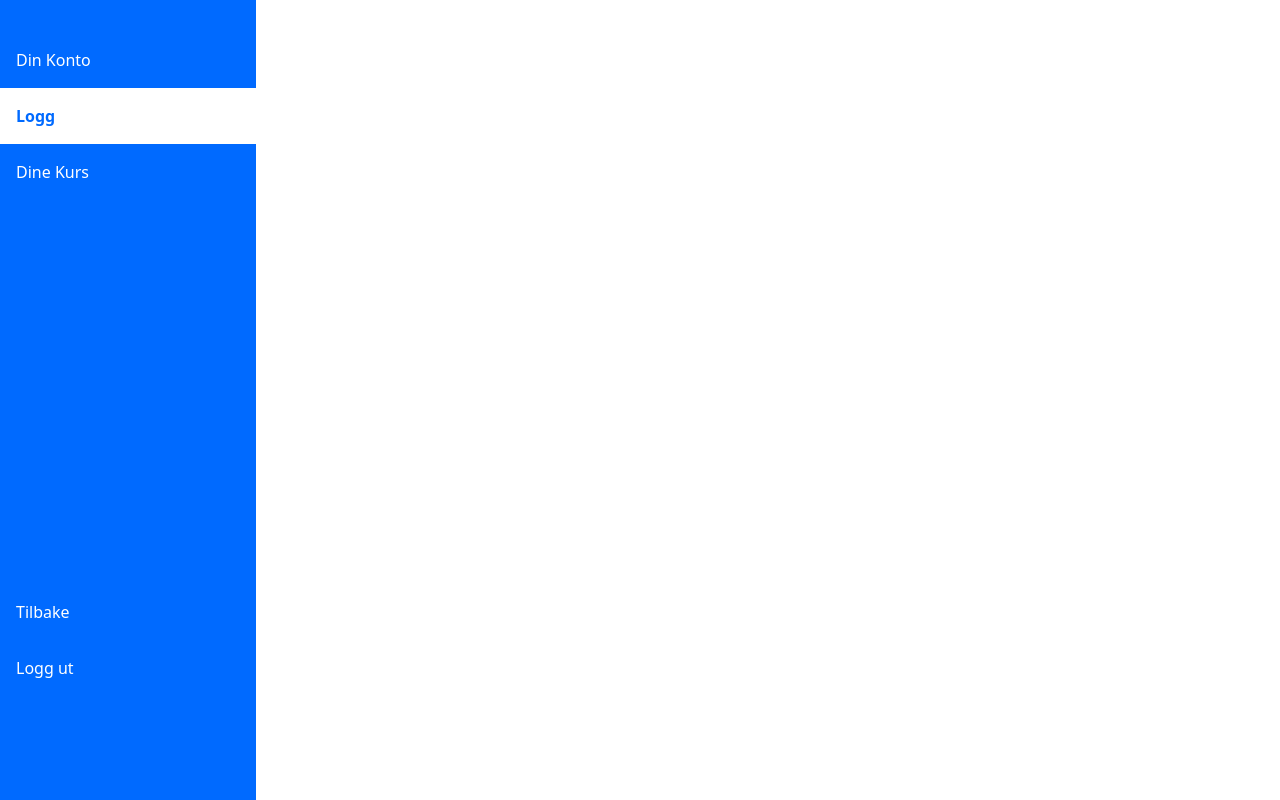
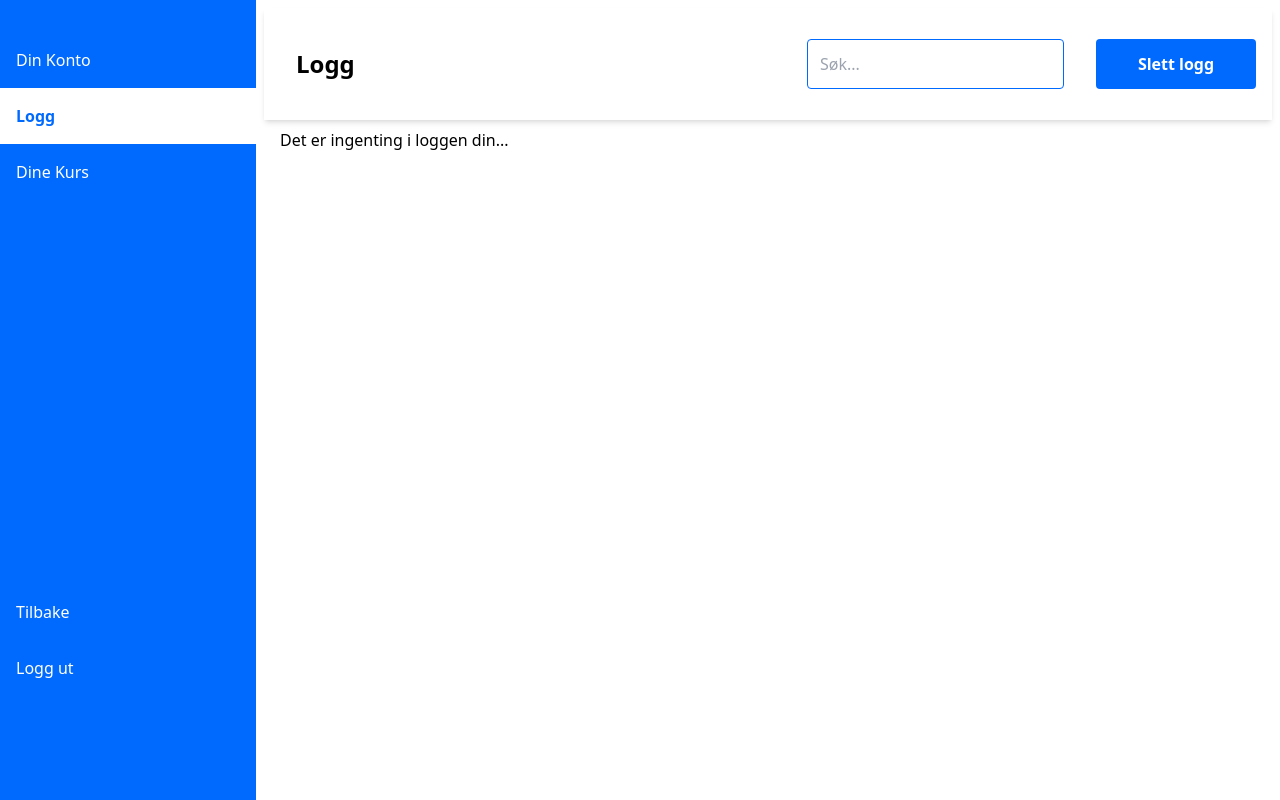
Before and after one commit to Elvinos33/skillshare2, a Next.js app: page /backpage/logg in a window 1280 px wide. Built offline with nearby package versions, Linux system fonts and the light colour scheme; no server answers; sample sign-in values are in the browser's storage.

Commit message:
tom logg placeholder

```diff
--- a/src/pages/backpage/logg.tsx
+++ b/src/pages/backpage/logg.tsx
@@ -25,7 +25,21 @@ export default function Logg() {
                     <button className="w-full flex flex-start py-4 pl-4 hover:bg-background text-background hover:text-primary">Tilbake</button>
                     <button onClick={handleLogout} className="w-full flex flex-start py-4 pl-4 hover:bg-background text-background hover:text-primary">Logg ut</button>
                 </div>
-                <div className="w-4/5"></div>
+                <div className="w-4/5 p-2 relative">
+          <div className="h-[7rem] w-full flex items-center shadow-md">
+            <div className="w-1/2 pl-8">
+              <div className="flex bg-background text-2xl font-semibold">Logg</div>
+            </div>
+            <div className="w-1/2 flex justify-end mr-4">
+              <input type="text" className="text-black rounded p-3 flex outline-none items-center border border-primary bg-background" placeholder="Søk..."/>
+              <button  className="ml-8 py-2 w-[10rem] bg-primary rounded flex justify-center text-background font-semibold items-center hover:border hover:border-primary hover:bg-background hover:text-primary">Slett logg</button>
+            </div>
+          </div>
+          <div className="mt-2 ml-4">
+            Det er ingenting i loggen din...
+          </div>
+</div>
+
             </main>
         </>
     )
```
